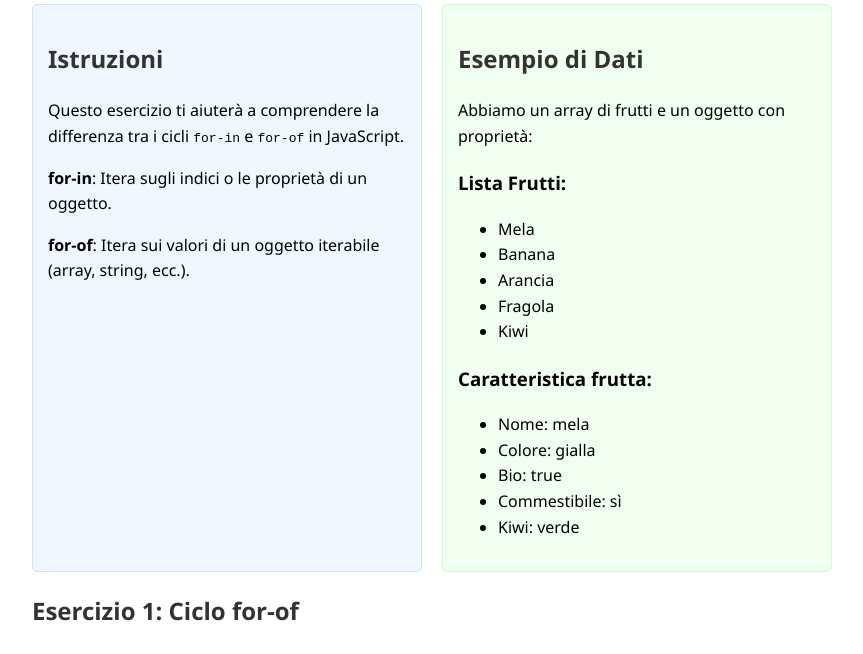
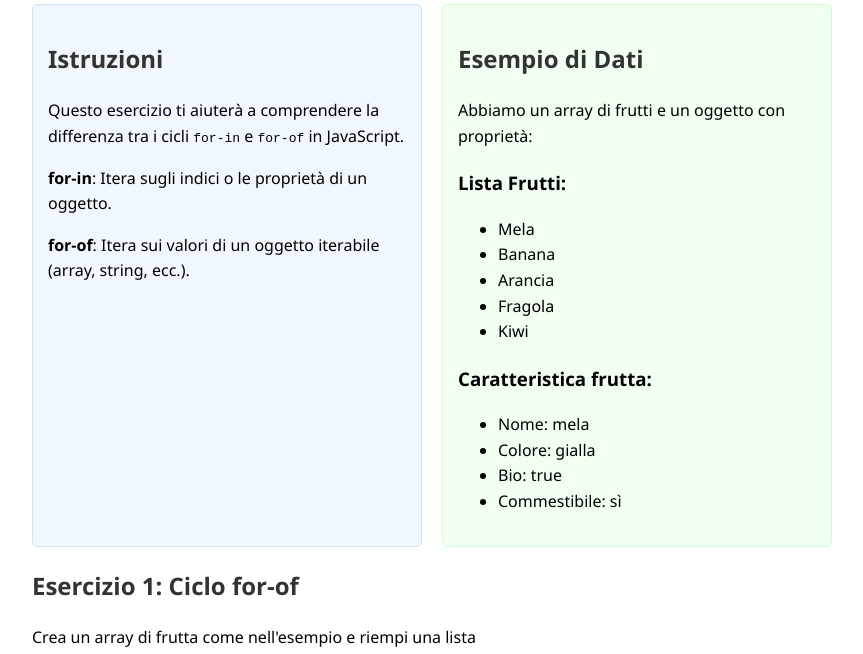
Before and after one commit to wbigger/2025-4cinf-esercizio-frutta, a plain HTML site: page index.html in a window 1280 px wide. Shown: the part 110-764 px from the top of the page, without its empty margins (208-1071 px from the left). Drawn offline with Linux system fonts and the light colour scheme.

Commit message:
Update index.html

```diff
--- a/index.html
+++ b/index.html
@@ -121,7 +121,6 @@
                 <li>Colore: gialla</li>
                 <li>Bio: true</li>
                 <li>Commestibile: sì</li>
-                <li>Kiwi: verde</li>
             </ul>
         </div>
     </div>
@@ -129,7 +128,7 @@
     <h2>Esercizio 1: Ciclo for-of</h2>
     <p>Crea un array di frutta come nell'esempio e riempi una lista</p>
     <ul id="fruttaListaOf">
-<li>qualcosa</li>
+        <li>qualcosa</li>
     </ul>
 
     <h2>Esercizio 2: Ciclo for-in</h2>
@@ -155,11 +154,11 @@
         const outputListOf = document.getElementById('fruttaListaOf');
 
         // Scrivere il ciclo
-        // per aggiungere qualcosa alla lista usare outputListOf += "<li>...</li>"
+        // per aggiungere qualcosa alla lista usare outputListOf.innerHTML += "<li>...</li>"
 
         const outputListIn = document.getElementById('fruttaListaIn');
         // Scrivere il ciclo
-        // per aggiungere qualcosa alla lista usare outputListIn += "<li>...</li>"
+        // per aggiungere qualcosa alla lista usare outputListIn.innerHTML += "<li>...</li>"
 
     </script>
 </body>
```
